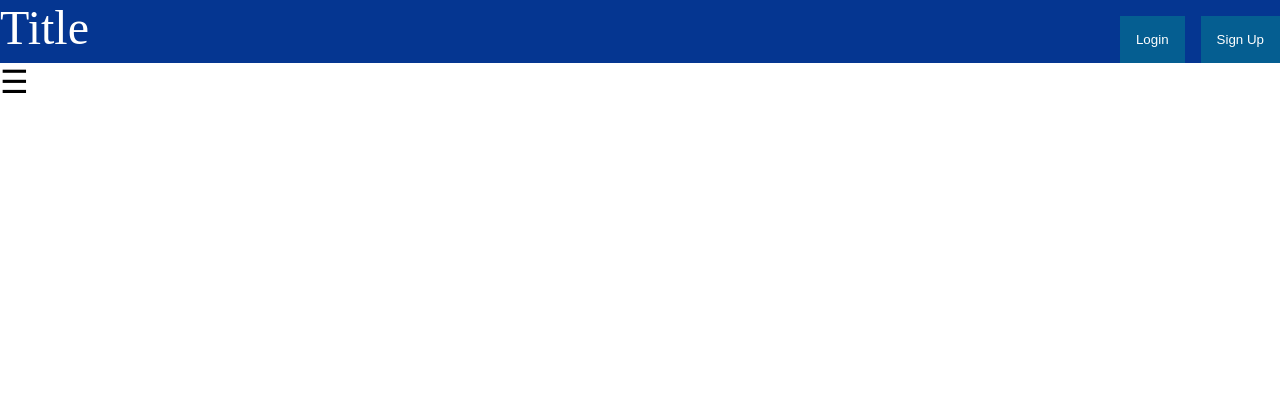
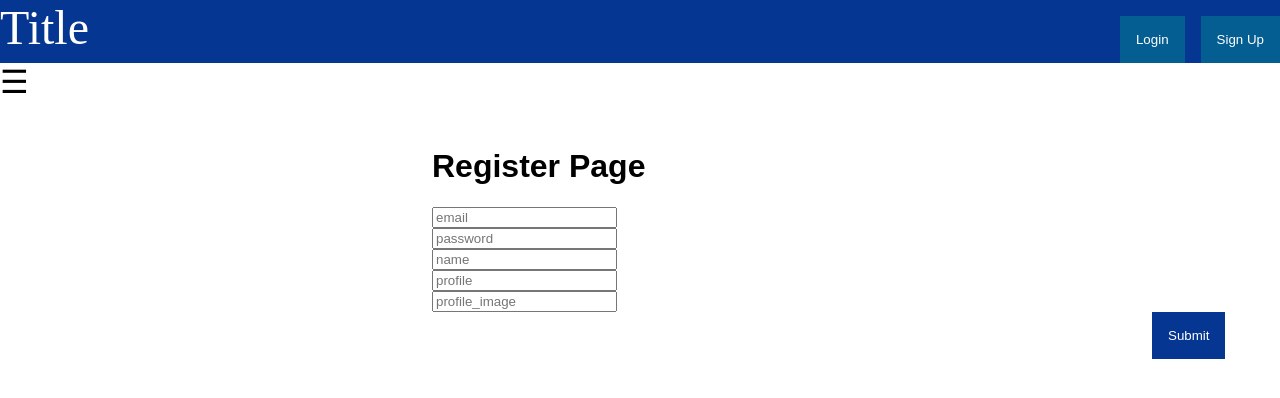
Before and after one commit to JangGeunSong/SNSlike, a Next.js app in the folder client/: page /register in a window 1280 px wide. Shown: the top 398 px of the page. Built offline with nearby package versions, Linux system fonts and the light colour scheme.

Commit message:
register complete

```diff
--- a/client/pages/index.js
+++ b/client/pages/index.js
@@ -17,11 +17,9 @@ class index extends Component {
         document.title = "Home"
         if(localStorage.getItem('token') === null) {
             this.setState({ isLoggedIn: false });
-            console.log(localStorage.getItem('token'));
         }
         else {
             this.setState({ isLoggedIn: true })
-            console.log(localStorage.getItem('token'));
         }
     }
 
--- a/client/pages/register.js
+++ b/client/pages/register.js
@@ -10,7 +10,8 @@ import Navbar from '../components/Navbar/Navbar';
 class register extends Component {
 
     state = {
-        isRegisterComplete: false
+        isRegisterComplete: false,
+        name: null
     }
 
     componentDidMount() {
@@ -54,8 +55,18 @@ class register extends Component {
                     </div>
                 <Navbar />
                 <div className="contentContainer">
+                    {this.state.isRegisterComplete ?
+                        (
+                            <div>
+                                <h1>create {this.state.name} is complete!</h1>
+                                <p>Please login</p>
+                                <Link href="/login"><a>Here</a></Link>
+                            </div>
+                        )
+                        :
+                        (
                             <ApolloConsumer>
-                        {client => {
+                                {client => (
                                     <Mutation
                                         mutation={CREATE_USER}
                                         onCompleted={() => {
@@ -68,22 +79,25 @@ class register extends Component {
 
                                             return (
                                                 <form className="form__control" onSubmit={e => {
-                                            e.preventDefault()
-                                            createuser({ variable: { name: NAME.value, email: EMAIL.value, password: PASSWORD.value, profile_image: PROFILE_IMG.value, profile: PROFILE.value } })
+                                                    e.preventDefault();
+                                                    createuser({ variables: { name: NAME.value, email: EMAIL.value, password: PASSWORD.value, profile_image: PROFILE_IMG.value, profile: PROFILE.value } });
+                                                    this.setState({ isRegisterComplete: true, name: NAME.value });
                                                 }}>
                                                     <h1>Register Page</h1>
-                                            <input type="text" placeholder="email" ref={emailValue => { EMAIL = emailValue }}/>
-                                            <input type="password" placeholder="password" ref={passwordValue => { PASSWORD = passwordValue }}/>
-                                            <input type="text" placeholder="name" ref={nameValue => { NAME = nameValue }}/>
-                                            <input type="text" placeholder="profile" ref={profileValue => { PROFILE = profileValue }}/>
-                                            <input type="text" placeholder="profile_image" ref={profileIMGValue => { PROFILE_IMG = profileIMGValue }}/>
-                                            <button className="form__button">Submit</button>
+                                                    <input type="text" placeholder="email" ref={emailValue => { EMAIL = emailValue }}/><br/>
+                                                    <input type="password" placeholder="password" ref={passwordValue => { PASSWORD = passwordValue }}/><br/>
+                                                    <input type="text" placeholder="name" ref={nameValue => { NAME = nameValue }}/><br/>
+                                                    <input type="text" placeholder="profile" ref={profileValue => { PROFILE = profileValue }}/><br/>
+                                                    <input type="text" placeholder="profile_image" ref={profileIMGValue => { PROFILE_IMG = profileIMGValue }}/><br/>
+                                                    <button className="form__button">Submit</button><br/>
                                                 </form>
                                             )
                                         }}
                                     </Mutation>
-                        }}
+                                )}
                             </ApolloConsumer>
+                        )
+                    }
                 </div>
             </div>
         )
```
Lines whose indentation alone changed are shown as unchanged.
